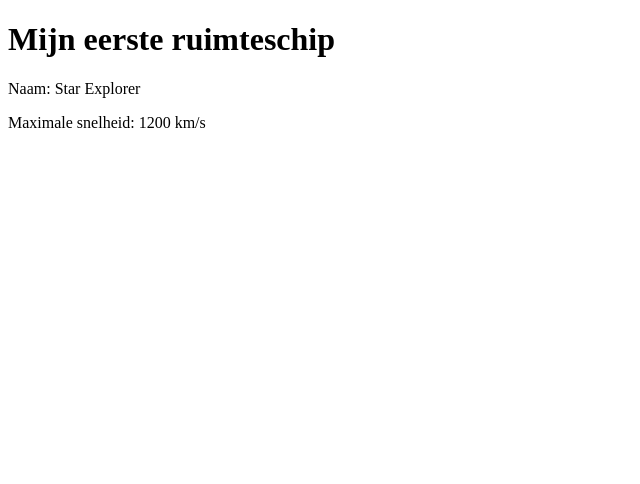
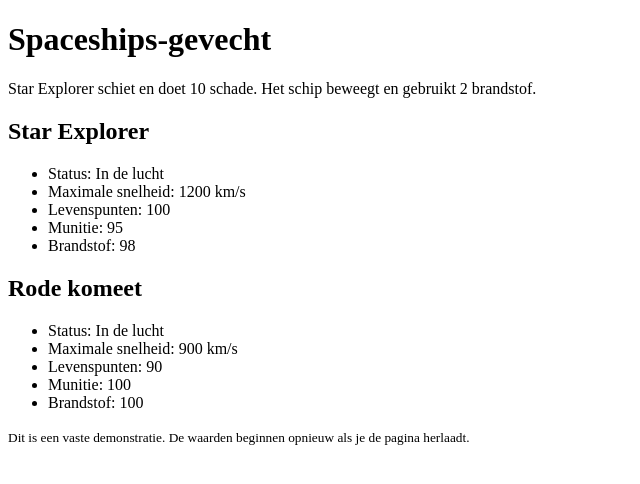
Before and after one commit to Djessy-vd/yonder_spaceship_opdracht, a PHP site: page / in a window 1280 px wide. Shown: the top 484 px of the page, without its empty margins (0-640 px from the left). Run offline with PHP 8.4, Linux system fonts and the light colour scheme.

Commit message:
Voeg spaceship acties en gevechtsdemo toe

```diff
--- a/index.php
+++ b/index.php
@@ -5,19 +5,58 @@ declare(strict_types=1);
 // Laad de Spaceship-class, zodat we die op deze pagina kunnen gebruiken.
 require_once __DIR__ . '/src/Spaceship.php';
 
-// Maak één ruimteschip-object met een naam en maximale snelheid.
-$spaceship = new Spaceship('Star Explorer', 1200);
+// Maak twee schepen. De voorraad begint standaard op 100.
+$playerShip = new Spaceship('Star Explorer', 1200);
+$enemyShip = new Spaceship('Rode komeet', 900);
+
+// Laat de Star Explorer schieten en verwerk de schade bij het andere schip.
+$damage = $playerShip->shoot();
+$enemyShip->hit($damage);
+
+// Bewegen kost brandstof. De uitkomst bewaren we voor het bericht op de pagina.
+$didMove = $playerShip->move();
+
+if ($damage > 0) {
+    $actionMessage = $playerShip->getName() . ' schiet en doet ' . $damage . ' schade.';
+} else {
+    $actionMessage = $playerShip->getName() . ' kan niet schieten.';
+}
+
+if ($didMove) {
+    $actionMessage .= ' Het schip beweegt en gebruikt 2 brandstof.';
+}
+
+$enemyStatus = $enemyShip->isAlive() ? 'In de lucht' : 'Uitgeschakeld';
 ?>
 <!doctype html>
 <html lang="nl">
 <head>
     <meta charset="utf-8">
     <meta name="viewport" content="width=device-width, initial-scale=1">
-    <title>Mijn Spaceships-project</title>
+    <title>Spaceships-gevecht</title>
 </head>
 <body>
-    <h1>Mijn eerste ruimteschip</h1>
-    <p>Naam: <?= htmlspecialchars($spaceship->getName(), ENT_QUOTES, 'UTF-8') ?></p>
-    <p>Maximale snelheid: <?= $spaceship->getMaxSpeed() ?> km/s</p>
+    <h1>Spaceships-gevecht</h1>
+    <p><?= htmlspecialchars($actionMessage, ENT_QUOTES, 'UTF-8') ?></p>
+
+    <h2><?= htmlspecialchars($playerShip->getName(), ENT_QUOTES, 'UTF-8') ?></h2>
+    <ul>
+        <li>Status: <?= $playerShip->isAlive() ? 'In de lucht' : 'Uitgeschakeld' ?></li>
+        <li>Maximale snelheid: <?= $playerShip->getMaxSpeed() ?> km/s</li>
+        <li>Levenspunten: <?= $playerShip->getHitPoints() ?></li>
+        <li>Munitie: <?= $playerShip->getAmmo() ?></li>
+        <li>Brandstof: <?= $playerShip->getFuel() ?></li>
+    </ul>
+
+    <h2><?= htmlspecialchars($enemyShip->getName(), ENT_QUOTES, 'UTF-8') ?></h2>
+    <ul>
+        <li>Status: <?= htmlspecialchars($enemyStatus, ENT_QUOTES, 'UTF-8') ?></li>
+        <li>Maximale snelheid: <?= $enemyShip->getMaxSpeed() ?> km/s</li>
+        <li>Levenspunten: <?= $enemyShip->getHitPoints() ?></li>
+        <li>Munitie: <?= $enemyShip->getAmmo() ?></li>
+        <li>Brandstof: <?= $enemyShip->getFuel() ?></li>
+    </ul>
+
+    <p><small>Dit is een vaste demonstratie. De waarden beginnen opnieuw als je de pagina herlaadt.</small></p>
 </body>
 </html>
--- a/src/Spaceship.php
+++ b/src/Spaceship.php
@@ -3,22 +3,70 @@
 declare(strict_types=1);
 
 /**
- * Een class is de blauwdruk voor ruimteschip-objecten.
+ * Class is de blauwdruk voor ruimteschip-objecten.
  */
 class Spaceship
 {
-    // Deze gegevens horen bij een ruimteschip.
+    // Deze eigenschappen horen bij ieder ruimteschip.
     private string $name;
     private int $maxSpeed;
+    private int $ammo;
+    private int $fuel;
+    private int $hitPoints;
+    private bool $isAlive;
 
-    // De constructor stelt de gegevens in wanneer je een schip maakt.
-    public function __construct(string $name, int $maxSpeed)
-    {
+    // Als je geen voorraad meegeeft, begint het schip met 100 van elk.
+    public function __construct(
+        string $name,
+        int $maxSpeed,
+        int $ammo = 100,
+        int $fuel = 100,
+        int $hitPoints = 100
+    ) {
         $this->name = $name;
-        $this->maxSpeed = $maxSpeed;
+        $this->maxSpeed = max(0, $maxSpeed);
+        $this->ammo = max(0, $ammo);
+        $this->fuel = max(0, $fuel);
+        $this->hitPoints = max(0, $hitPoints);
+        $this->isAlive = $this->hitPoints > 0;
     }
 
-    // Met deze functies kan de pagina de gegevens opvragen.
+    // Schieten kost 5 munitie en doet 10 schade. Geen munitie? Dan mis je.
+    public function shoot(): int
+    {
+        if (!$this->isAlive || $this->ammo < 5) {
+            return 0;
+        }
+
+        $this->ammo -= 5;
+
+        return 10;
+    }
+
+    // Verwerk schade en zorg dat levenspunten nooit onder nul komen.
+    public function hit(int $damage): void
+    {
+        if (!$this->isAlive || $damage <= 0) {
+            return;
+        }
+
+        $this->hitPoints = max(0, $this->hitPoints - $damage);
+        $this->isAlive = $this->hitPoints > 0;
+    }
+
+    // Bewegen kost 2 brandstof. De methode vertelt of het is gelukt.
+    public function move(): bool
+    {
+        if (!$this->isAlive || $this->fuel < 2) {
+            return false;
+        }
+
+        $this->fuel -= 2;
+
+        return true;
+    }
+
+    // Met deze functies kan de pagina de privé-eigenschappen uitlezen.
     public function getName(): string
     {
         return $this->name;
@@ -28,4 +76,24 @@ class Spaceship
     {
         return $this->maxSpeed;
     }
+
+    public function getAmmo(): int
+    {
+        return $this->ammo;
+    }
+
+    public function getFuel(): int
+    {
+        return $this->fuel;
+    }
+
+    public function getHitPoints(): int
+    {
+        return $this->hitPoints;
+    }
+
+    public function isAlive(): bool
+    {
+        return $this->isAlive;
+    }
 }
```
Also changed, not shown: README.md.
